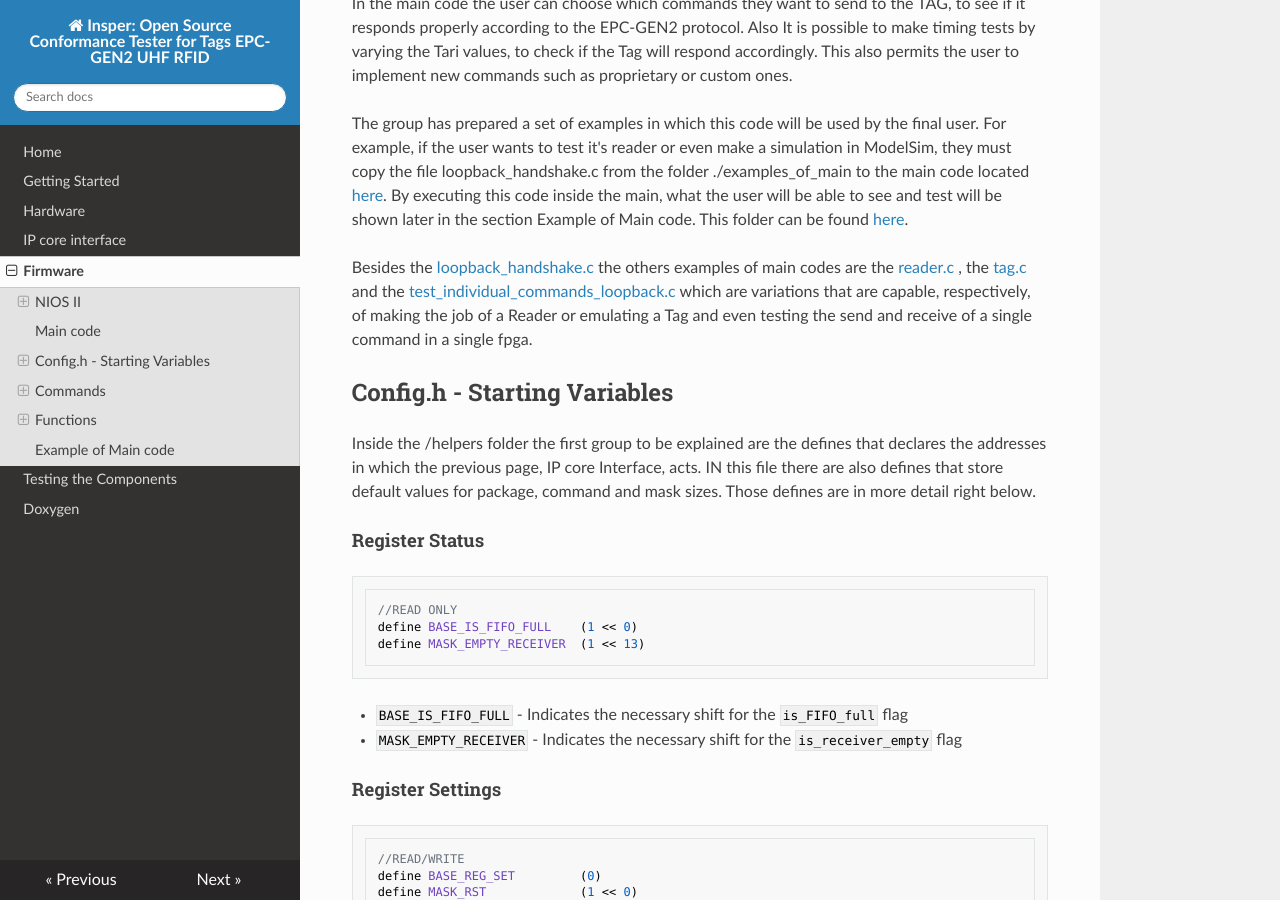
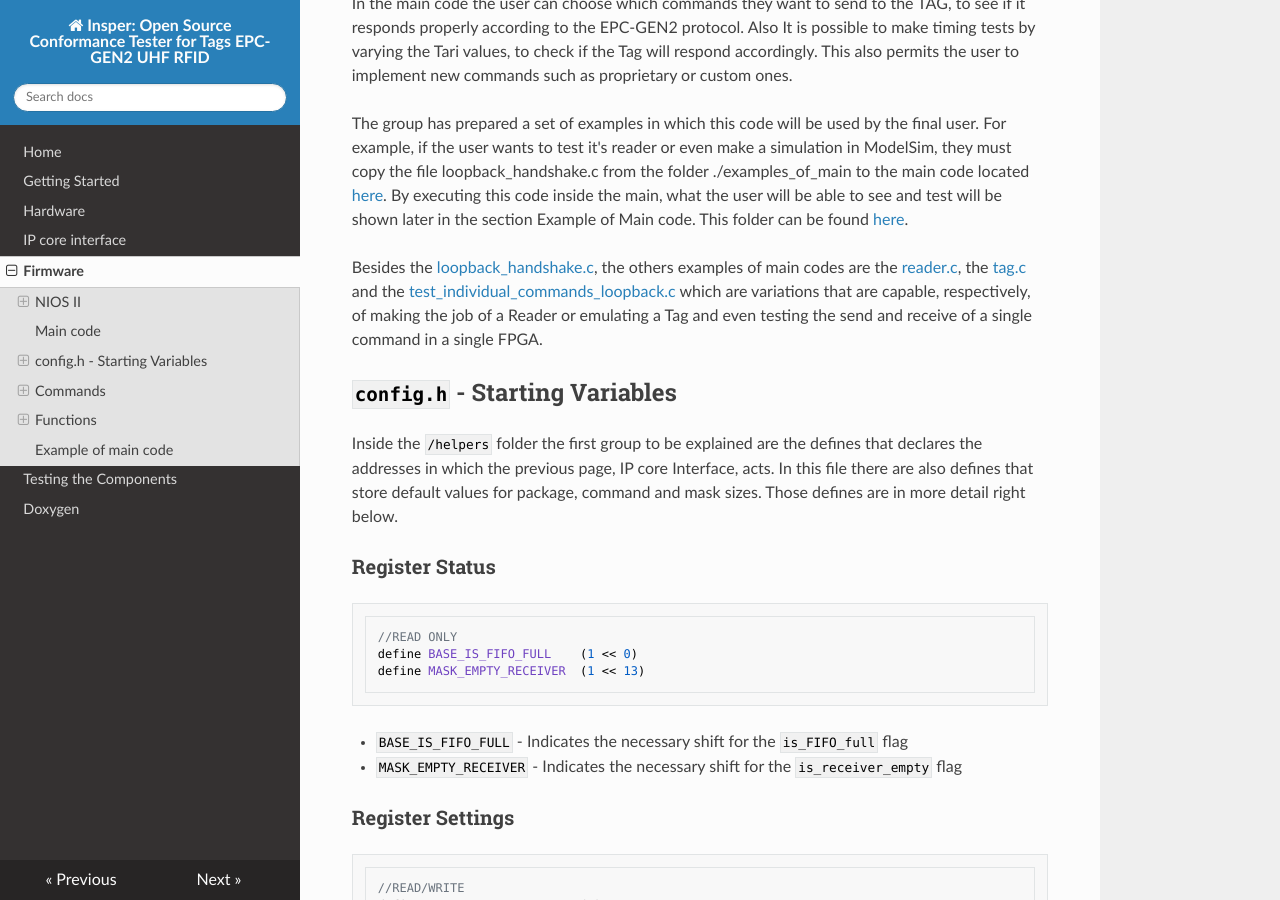
Before and after one commit to pfeinsper/21b-indago-rfid-conformance-tester, an MkDocs documentation site: the page built from docs-src/firmware.md, in a window 1280 px wide and 900 px high, scrolled down 1700 px. Built offline with MkDocs 1.6.1, drawn with Linux system fonts in a browser that asks for light colours; nearby versions of some CDN libraries; some of the changed text lies outside the part shown.

Commit message:
Fixed some texts

````diff
--- a/docs-src/firmware.md
+++ b/docs-src/firmware.md
@@ -58,18 +58,13 @@ In the main code the user can choose which commands they want to send to the TAG
 
 The group has prepared a set of examples in which this code will be used by the final user. For example, if the user wants to test it's reader or even make a simulation in ModelSim, they must copy the file loopback_handshake.c from the folder ./examples_of_main to the main code located [here](https://github.com/pfeinsper/21b-indago-rfid-conformance-tester/blob/main/fpga/software/rfid_test/main.c). By executing this code inside the main, what the user will be able to see and test will be shown later in the section Example of Main code. This folder can be found [here](https://github.com/pfeinsper/21b-indago-rfid-conformance-tester/tree/main/fpga/example_of_main).
 
-Besides the [loopback_handshake.c](https://github.com/pfeinsper/21b-indago-rfid-conformance-tester/blob/main/fpga/examples_of_main/loopback_handshake.c)
- the others examples of main codes are the [reader.c](https://github.com/pfeinsper/21b-indago-rfid-conformance-tester/blob/main/fpga/examples_of_main/reader.c)
-, the [tag.c](https://github.com/pfeinsper/21b-indago-rfid-conformance-tester/blob/main/fpga/examples_of_main/tag.c)
- and the [test_individual_commands_loopback.c](https://github.com/pfeinsper/21b-indago-rfid-conformance-tester/blob/main/fpga/examples_of_main/test_individual_commands_loopback.c)
- which are variations that are capable, respectively, of making the job of a Reader or emulating a Tag and even testing the send and receive of a single command in a single fpga.
+Besides the [loopback_handshake.c](https://github.com/pfeinsper/21b-indago-rfid-conformance-tester/blob/main/fpga/examples_of_main/loopback_handshake.c), the others examples of main codes are the [reader.c](https://github.com/pfeinsper/21b-indago-rfid-conformance-tester/blob/main/fpga/examples_of_main/reader.c), the [tag.c](https://github.com/pfeinsper/21b-indago-rfid-conformance-tester/blob/main/fpga/examples_of_main/tag.c) and the [test_individual_commands_loopback.c](https://github.com/pfeinsper/21b-indago-rfid-conformance-tester/blob/main/fpga/examples_of_main/test_individual_commands_loopback.c) which are variations that are capable, respectively, of making the job of a Reader or emulating a Tag and even testing the send and receive of a single command in a single FPGA.
 
+## `config.h` - Starting Variables
 
-## Config.h - Starting Variables
+Inside the `/helpers` folder the first group to be explained are the defines that declares the addresses in which the previous page, IP core Interface, acts. In this file there are also defines that store default values for package, command and mask sizes. Those defines are in more detail right below.
 
-Inside the /helpers folder the first group to be explained are the defines that declares the addresses in which the previous page, IP core Interface, acts. IN this file there are also defines that store default values for package, command and mask sizes. Those defines are in more detail right below.
-
-#### Register Status
+### Register Status
 
 ```C
 //READ ONLY
@@ -80,7 +75,7 @@ define MASK_EMPTY_RECEIVER  (1 << 13)
 - `BASE_IS_FIFO_FULL`  - Indicates the necessary shift for the `is_FIFO_full` flag
 - `MASK_EMPTY_RECEIVER` - Indicates the necessary shift for the `is_receiver_empty` flag
 
-#### Register Settings
+### Register Settings
 
 ```C
 //READ/WRITE
@@ -113,7 +108,7 @@ define MASK_FINISH_SEND     (1 << 3)
 - `MASK_READ_REQ`      - Indicates the necessary shift for the `receiver_read_request` flag
 - `MASK_FINISH_SEND`   - Indicates the necessary shift for the `mask_finish_send` flag
 
-#### RFID - Addresses
+### RFID - Addresses
 
 ```C
 define BASE_REG_TARI       (1)
@@ -149,7 +144,7 @@ define BASE_ID             (7)
 - `BASE_RECEIVER_USEDW` - R   - address of `receiver_FIFO_actual_size`
 - `BASE_ID`             - R   - address of IP core
 
-#### RFID - Command specifications
+### RFID - Command specifications
 
 ```C
 // package defines
@@ -169,25 +164,31 @@ define bits32              (0xFFFFFFFF)
 - `bits32`            - mask for full package
 
 ## Commands
+
 [/main/fpga/software/rfid_test/helpers/commands](https://github.com/pfeinsper/21b-indago-rfid-conformance-tester/tree/main/fpga/software/rfid_test/helpers/commands)
 
 As described in the Mandatory Commands subsection inside the [Project Overview](index.md) page, the group has implemented all the mandatory commands, a couple of them still need to be validated, but the ones that are necessary for a full handshake are both implemented and deeply tested.
 
 ### Command Struct and CRC
+
 Both the Command Struct and the CRC files are not together with the rest of the commands, because they are not exactly commands they actually are part of the build of each command depending on the demands of the protocol.
 
 #### Command Struct
+
 [/main/fpga/software/rfid_test/helpers/commands/command_struct.h](https://github.com/pfeinsper/21b-indago-rfid-conformance-tester/blob/main/fpga/software/rfid_test/helpers/commands/command_struct.h)
 
 The first, is the Command Struct which establishes the base struct that every command will have in common. Which is composed by the commands size and data. It can be seen in the box below.
-```c
+
+```C
 typedef struct
 {
     int size;
     unsigned long long result_data;
 } command;
 ```
+
 #### Cyclic Redundancy Check - CRC-5/CRC-16
+
 [/main/fpga/software/rfid_test/helpers/commands/crc.c](https://github.com/pfeinsper/21b-indago-rfid-conformance-tester/blob/main/fpga/software/rfid_test/helpers/commands/crc.c)
 
 Secondly, the  CRC code was added by the previous group. It comes from the BarrGroup, a verified hardware site, which is cited and documented properly inside the file.
@@ -196,7 +197,7 @@ The CRC implemented by them, in the C language, is the same that the EPC-GEN2 do
 
 Follows a CRC-16 example:
 
-```c
+```C
 void crc_16_ccitt_init(void)
 {
     unsigned short polynomial = POLYNOMIAL_16;
@@ -213,7 +214,7 @@ void crc_16_ccitt_init(void)
         // Perform modulo-2 division, a bit at a time.
         for (bit = 8; bit > 0; --bit)
         {
-            //	Try to divide the current data bit.
+            // Try to divide the current data bit.
             if (remainder & 0x8000)
             {
                 remainder = (remainder << 1) ^ polynomial;
@@ -229,13 +230,14 @@ void crc_16_ccitt_init(void)
     }
 }
 ```
+
 ### Mandatory commands
+
 [/main/fpga/software/rfid_test/helpers/commands/](https://github.com/pfeinsper/21b-indago-rfid-conformance-tester/blob/main/fpga/software/rfid_test/helpers/commands/)
 
 #### Table of commands
 
 The Mandatory commands were already explained in the [Protocol EPC-GEN2 UHF RFID](index.md) subsection, so here in the Firmware page it will be presented just their status of implementation in the following table. The tested column stands for the commands that were sent and received properly, the Validated one means that the whole command was built according to the EPC-GEN2 protocol and functional means that it is also already interpreted correctly once sent or received by the tag or by the reader. The last column is the ToDo, which is the one that indicates if that specific command has a GitHub issue to be completed.
-
 
 |   commands   | tested | validated | functional | ToDo |
 |:------------:|:------:|:---------:|:----------:|:----:|
@@ -254,12 +256,12 @@ The Mandatory commands were already explained in the [Protocol EPC-GEN2 UHF RFID
 |     Write    |    x   |     x     |            |      |
 
 #### Example of command build: The Ack command
+
 [/main/fpga/software/rfid_test/helpers/commands/ack.c](https://github.com/pfeinsper/21b-indago-rfid-conformance-tester/blob/main/fpga/software/rfid_test/helpers/commands/ack.c)
 
-The Ack command was fully implemented and it`s code can be seen in the box below:
+The Ack command was fully implemented and its code can be seen in the box below:
 
-```c
-
+```C
 #include "ack.h"
 
 void ack_build(command *ack, int rn)
@@ -285,11 +287,10 @@ int ack_validate(int packages[], int command_size)
 }
 ```
 
-
-
 ## Functions
 
-### Main.c - Start of Communication Values
+### `main.c` - Start of Communication Values
+
 [/main/fpga/examples_of_main/](https://github.com/pfeinsper/21b-indago-rfid-conformance-tester/blob/main/fpga/examples_of_main/)
 
 In each variation of the main code present inside the folder examples_of_main, a sample of code is common between them all and it is the set of all the time parameters mentioned in the Signal Generator section inside the [Hardware page](hardware.md).
@@ -308,7 +309,7 @@ int TRcal     = rfid_tari_2_clock(135e-6, FREQUENCY);
 - `RTcal`       - Receiver transmitter calibration parameter
 - `TRcal`       - Transmitter receiver calibration parameter
 
-### RFID.c
+### `rfid.c`
 
 [/main/fpga/software/rfid_test/helpers/functions/rfid.c](https://github.com/pfeinsper/21b-indago-rfid-conformance-tester/blob/main/fpga/software/rfid_test/helpers/functions/rfid.c)
 
@@ -332,14 +333,13 @@ int rfid_get_ip_id()
 - `int rfid_check_command` - Checks if the received command is valid and present on the EPC-GEN2 protocol
 - `int rfid_get_ip_id` - Checks the currend address for the IP core
 
-
-### Sender.c
+### `sender.c`
 
 [/main/fpga/software/rfid_test/helpers/functions/sender.c](https://github.com/pfeinsper/21b-indago-rfid-conformance-tester/blob/main/fpga/software/rfid_test/helpers/functions/sender.c)
 
-This file is responsible for the functions of control of the Sender peripheral, it has the functions that enable the peripheral, the ones that prepares the commands in the proper format to be sent to the TAG and also the one that actually sends it. for more information they are presented below:
+This file is responsible for the functions of control of the sender peripheral, it has the functions that enable the peripheral, the ones that prepares the commands in the proper format to be sent to the tag and also the one that actually sends it. for more information they are presented below:
 
-#### SENDER functions
+#### Sender functions
 
 ```C
 int  sender_check_usedw()
@@ -371,14 +371,13 @@ void sender_send_command(command *command_ptr)
 - `sender_is_preamble` - If the generator is activated, defines if the generator is a preamble or a frame sync
 - `sender_send_command` - Runs the all the functions related to the command, going through all the steps necessary to split in packages, add the masks, send and clear the flag registers in the end
 
-
-### Receiver.c
+### `receiver.c`
 
 [/main/fpga/software/rfid_test/helpers/functions/receiver.c](https://github.com/pfeinsper/21b-indago-rfid-conformance-tester/blob/main/fpga/software/rfid_test/helpers/functions/receiver.c)
 
 This section of code stores all the functions necessary to retrieve data from the IP core, which is composed by the functions that enable the peripheral Receiver, the ones that check the fifo for data and also the ones that request a new package. As the previous two, they are all described below:
 
-#### RECEIVER functions
+#### Receiver functions
 
 ```C
 void receiver_enable()
@@ -396,7 +395,7 @@ void receiver_get_package(int *command_vector, int quant_packages, int *command_
 - `receiver_rdreq` - Access `REG_SET` to set the `read_request` flag with a pulse
 - `receiver_get_package` - Separates the package from `receiver_request_package` into data and mask
 
-## Example of Main code
+## Example of main code
 
 As mentioned in the Main Code subsection, there are a set of examples already implemented in which the  user can work on tests and communication between reader and tag. All those files are located in the
 [examples_of_main](https://github.com/pfeinsper/21b-indago-rfid-conformance-tester/tree/main/fpga/examples_of_main) folder and in this section a walk-through the code will be described so that the functionality of the project can be clarified.
@@ -405,7 +404,7 @@ The chosen file to this walk-through is the [test_individual_commands_loopback.c
 
 First, the header of the code brings all the necessary imports to this test, the IO is the NIOS II import that permits the communication with the IP core Interface, the System.h brings the functionalities of the FPGA followed by all the proprietary codes of functions and commands imports.Follows this header of the C code in the box below:
 
-```c
+```C
 #include "io.h"
 #include "system.h"
 #include "stdint.h"
@@ -414,33 +413,33 @@ First, the header of the code brings all the necessary imports to this test, the
 #include "stdio.h"
 #include "helpers/config.h"
 ```
-Sencond, now inside the main function, there is the setting of the environment, in which the time parameters are calculated, followed by the definition of the loopback function that indicates a test with the same fpga and the set of the [signal generator](hardware.md).
+
+Sencond, now inside the main function, there is the setting of the environment, in which the time parameters are calculated, followed by the definition of the loopback function that indicates a test with the same FPGA and the set of the [signal generator](hardware.md).
 Also in this sample the peripherals sender and receiver are being enabled, as both of them will be needed.
 
-```c
- // Time parameters
-	int tari_100  = rfid_tari_2_clock(10e-6, FREQUENCY);
-	int pw        = rfid_tari_2_clock(5e-6, FREQUENCY);
-	int delimiter = rfid_tari_2_clock(62.5e-6, FREQUENCY);
-	int RTcal     = rfid_tari_2_clock(135e-6, FREQUENCY);
-	int TRcal     = rfid_tari_2_clock(135e-6, FREQUENCY);
-    //configurations------------------------------------------------------------------------------
-    rfid_set_loopback();
-    rfid_set_tari(tari_100);
-    sender_enable();
+```C
+// Time parameters
+int tari_100  = rfid_tari_2_clock(10e-6, FREQUENCY);
+int pw        = rfid_tari_2_clock(5e-6, FREQUENCY);
+int delimiter = rfid_tari_2_clock(62.5e-6, FREQUENCY);
+int RTcal     = rfid_tari_2_clock(135e-6, FREQUENCY);
+int TRcal     = rfid_tari_2_clock(135e-6, FREQUENCY);
+//configurations------------------------------------------------------------------------------
+rfid_set_loopback();
+rfid_set_tari(tari_100);
+sender_enable();
 
-    receiver_enable();
-    rfid_set_tari_boundaries(tari_100 * 1.01, tari_100 * 0.99, tari_100 * 1.616, tari_100 * 1.584, pw, delimiter, RTcal, TRcal);
-    sender_has_gen(0);
-    //sender_is_preamble(); // NOTE: enable this function if implementing RFID tech
-
+receiver_enable();
+rfid_set_tari_boundaries(tari_100 * 1.01, tari_100 * 0.99, tari_100 * 1.616, tari_100 * 1.584, pw, delimiter, RTcal, TRcal);
+sender_has_gen(0);
+//sender_is_preamble(); // NOTE: enable this function if implementing RFID tech
 ```
 
 A disclaimer about the sender_is_preamble, which is responsible, as mentioned in the sender functions subsection, to the signal generator is that it is muted in the code because the team did not implemented the radio frequency part of the project as accorded before with the professor and the mentor, but once it is implemented the necessary preamble or frame-sync is ready for use.
 
 Now it is necessary to send the desired command to be tested and validated. So in the following sample a Ack command will be built and sended.
 
-```c
+```C
     printf("==============================\n");
     printf("==       TEST COMMAND       ==\n");
     printf("==============================\n");
@@ -464,7 +463,7 @@ The Ack command also needs a random number in it`s built that is why it was also
 
 Last, it is necessary to read the IP core for the sended previous command, so the following box of code is responsible to retrieve that data from the IP.
 
-```c
+```C
     int quant_packages = 3;
     int command_size = 0;
     int packages[quant_packages];
````
